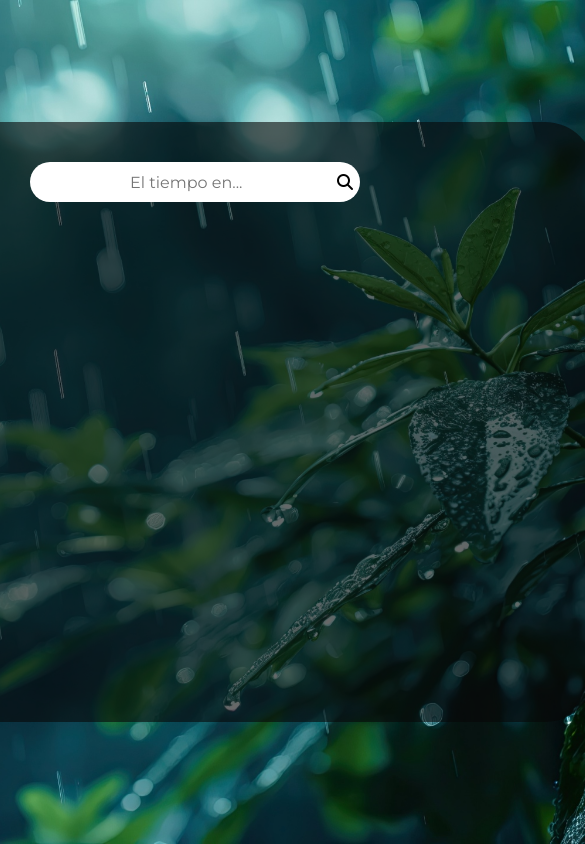
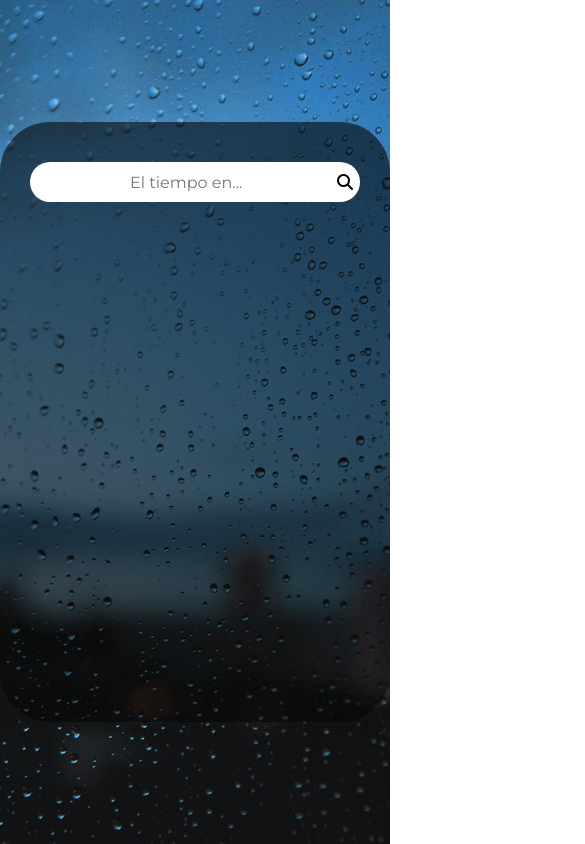
Before and after one commit to borjaj96/weatherApp, a plain HTML site: page index.html in a window 390 px wide. Shown: the whole page, 585 px wide, since content can reach past the window. Drawn offline with Linux system fonts and the light colour scheme.

Commit message:
Responsive

```diff
--- a/assets/css/styles.css
+++ b/assets/css/styles.css
@@ -6,19 +6,16 @@ body{
     font-family: Montserrat;
     font-size: 1.6rem;
     background-image: url(../img/rainWallpaper.jpg);
-    background-size: cover; /* Hace que la imagen cubra todo el fondo */
-    background-position: center center; /* Centra la imagen */
-    background-repeat: no-repeat; /* Evita que la imagen se repita */
-    height: 100vh; /* Asegura que el body tenga al menos el tamaño de la ventana */
-    margin: 0; /* Elimina el margen predeterminado del body */
-
+    background-size: cover;
+    background-position: center center;
+    background-repeat: no-repeat;
+    margin: 0;
     color: white;
-
 }
 
 .layout{
     width: 100%;
-    min-height: 100%;
+    height: 100%;
     position: absolute;
     display: flex;
     flex-direction: column;
@@ -86,7 +83,6 @@ body{
 
 .container__weather{
     margin-top: 4rem;
-
 }
 
 .weather__location{
@@ -108,8 +104,6 @@ body{
 }
 
 .top__condition{
-    /* font-size: 18rem;
-    padding: 5rem; */
     width: 27rem;
 }
 
@@ -124,3 +118,43 @@ body{
     font-size: 2rem;
     font-weight: 600;
 }
+
+
+@media (max-width: 767px) {
+    html, body {
+      height: 100%;
+      overflow: hidden;
+      width: 39rem;
+    }
+
+    body {
+        background-image: url(../img/phoneWallpaper.jpg);
+        background-size: cover;
+        background-position: center center;
+        background-attachment: fixed;
+        height: 100vh;
+    }
+
+
+    .main__container{
+        width: 39rem;
+    }
+
+    .top__condition {
+        width: 17rem;
+        height: 17rem;
+    }
+
+    .top__temperature {
+        font-size: 13rem;
+    }
+
+    .info__top{
+        margin-top: 4rem;
+    }
+
+    .info__bottom{
+        gap: 0;
+        margin-top: 4rem;
+    }
+  }
--- a/assets/js/main.js
+++ b/assets/js/main.js
@@ -13,11 +13,12 @@ window.addEventListener("load", () => {
         }
 
         callApi(input.value);
-
+        clearInput();
 
     });
 
 
+    //LLAMADA A API
     function callApi(city){
         const apiId = "979b1d446d89ad67253bc2bd3051c9d6";
         const url = `https://api.openweathermap.org/data/2.5/weather?q=${city}&appid=${apiId}`;
@@ -25,7 +26,6 @@ window.addEventListener("load", () => {
         fetch(url)
             .then(response => response.json())
             .then (response => {
-                //console.log(response);
 
                 if(response.cod == "404"){
                     showError("Ciudad no encontrada");
@@ -40,6 +40,7 @@ window.addEventListener("load", () => {
     }
 
 
+    //CREA EL HTML
     function showWeather(data){
         const {name, main:{temp, temp_min, temp_max}, weather:[arr]} = data;
         let degrees = convertDegrees(temp);
@@ -63,27 +64,34 @@ window.addEventListener("load", () => {
                         </div>
                     </div>
         `;
-        console.log(name);
-        console.log(temp);
-        console.log(temp_max);
-        console.log(temp_min);
-        console.log(arr.icon);
+        // console.log(name);
+        // console.log(temp);
+        // console.log(temp_max);
+        // console.log(temp_min);
+        // console.log(arr.icon);
 
 
 
     }
 
-    //UBICACION VACIA
+    //ERROR UBICACION VACIA
     function showError(message){
         alert(message);
     }
 
+    //CONVERTIR A GRADOS CELSIUS
     function convertDegrees(temp){
         return parseInt(temp - 273.15);
     }
 
+    //LIMPIER EL HTML PARA UNA NUEVA CONSULTA
     function clearHtml(){
         containerWeather.innerHTML = "";
     }
 
+    //LIMPIAR EL INPUT AL HACER UNA BUSQUEDA
+    function clearInput(){
+        input.value = "";
+    }
+
 });
```
Also changed, not shown: assets/img/phoneWallpaper.jpg (added).
